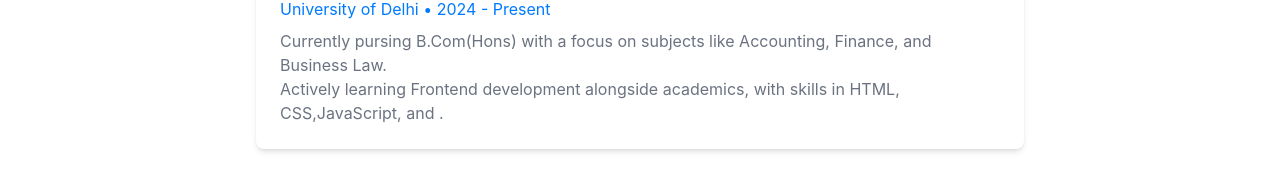
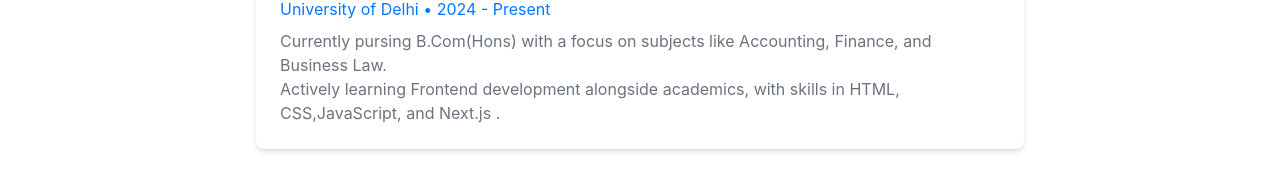
Before and after one commit to Rishabh-Panwar26/My-Portfolio, a Next.js app: page /about in a window 1280 px wide. Shown: the part 1515-1690 px from the top of the page. Built offline with nearby package versions, Linux system fonts and the light colour scheme.

Commit message:
add some line in page.tsx

```diff
--- a/src/app/about/page.tsx
+++ b/src/app/about/page.tsx
@@ -168,7 +168,7 @@ export default function About() {
             </p>
             <p className="text-secondary">
               Actively learning Frontend development alongside academics, with
-              skills in HTML, CSS,JavaScript, and .
+              skills in HTML, CSS,JavaScript, and Next.js .
             </p>
           </motion.div>
         </motion.div>
```
